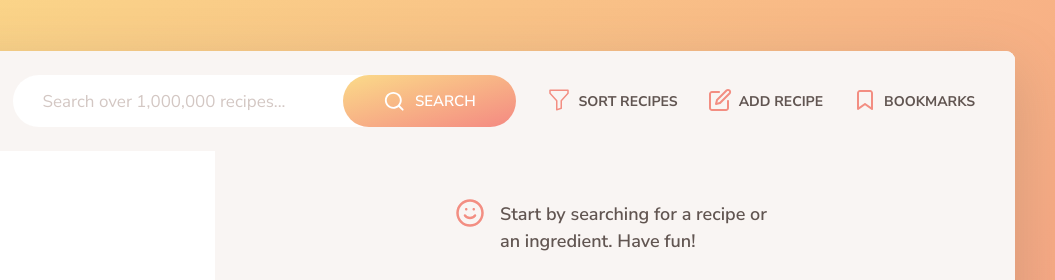
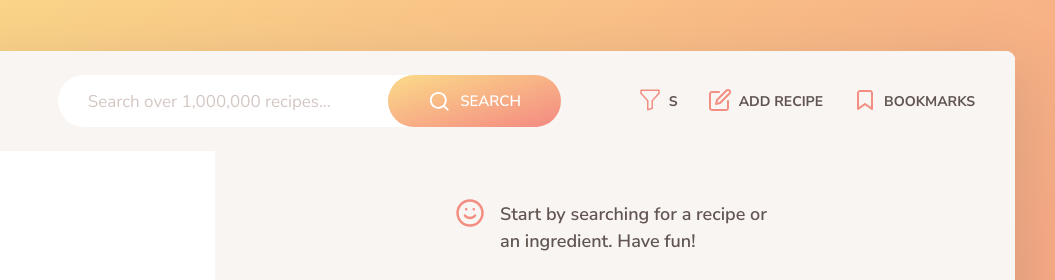
Before and after one commit to HazelNguyen2603/fokify-project, a website built with Parcel: page index.html in a window 1280 px wide. Shown: the top 280 px of the page, 225-1280 px from the left. Built offline with nearby package versions, Linux system fonts and the light colour scheme.

```diff
--- a/index.html
+++ b/index.html
@@ -38,7 +38,7 @@
                   <path
                     d="M1.5 1.5A.5.5 0 0 1 2 1h12a.5.5 0 0 1 .5.5v2a.5.5 0 0 1-.128.334L10 8.692V13.5a.5.5 0 0 1-.342.474l-3 1A.5.5 0 0 1 6 14.5V8.692L1.628 3.834A.5.5 0 0 1 1.5 3.5v-2zm1 .5v1.308l4.372 4.858A.5.5 0 0 1 7 8.5v5.306l2-.666V8.5a.5.5 0 0 1 .128-.334L13.5 3.308V2h-11z" />
                 </svg>
-                <span>Sort recipes</span>
+                <span>s</span>
               </button>
           </li>
           <li class="nav__item">
```
